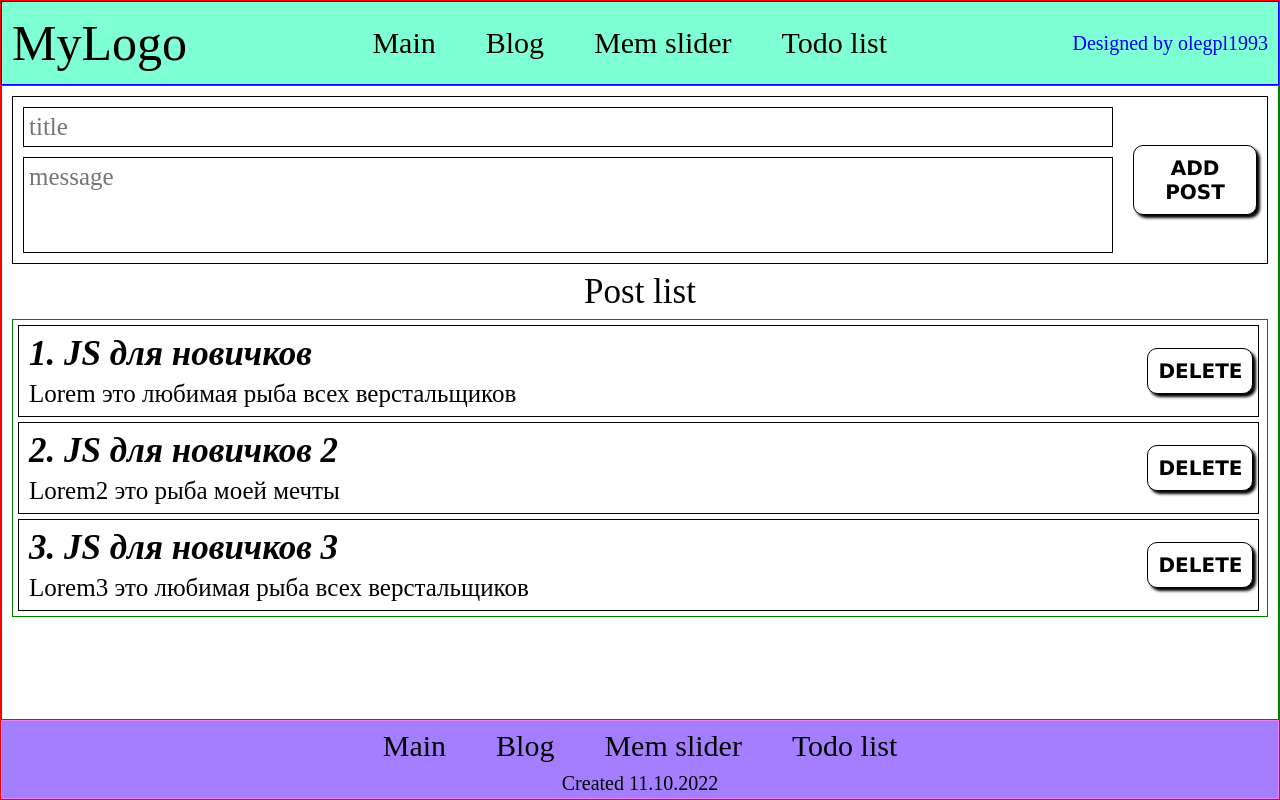
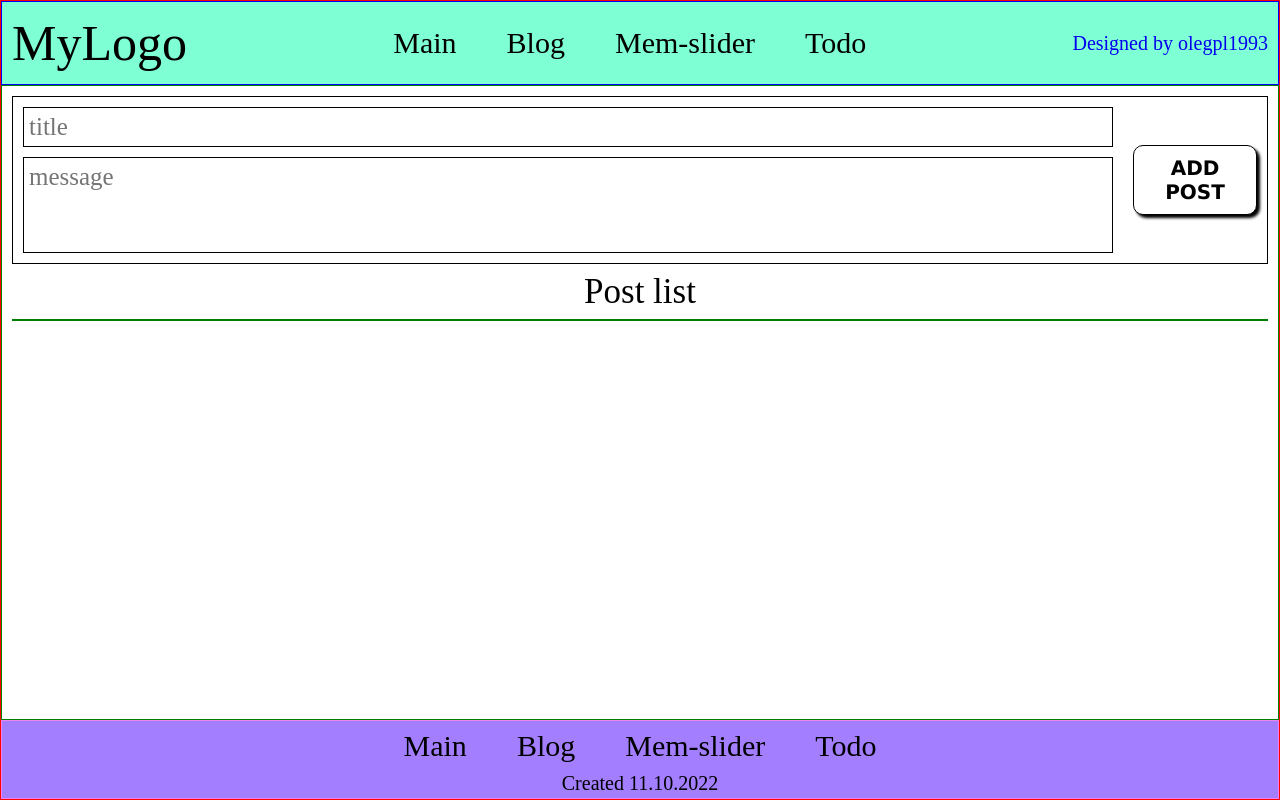
Before and after one commit to olegpl1993/my-react-app, a React (Create React App) app: page /blog in a window 1280 px wide. Built offline with nearby package versions, Linux system fonts and the light colour scheme.

Commit message:
feat: add function delete posts

```diff
--- a/src/modules/blog/Blog.js
+++ b/src/modules/blog/Blog.js
@@ -5,15 +5,16 @@ import PostForm from './postForm/PostForm'
 
 function Blog() {
   //массив для хранения постов
-  const [posts, setPosts] = useState([
-    { id: 1, title: 'JS для новичков', text: 'Lorem это любимая рыба всех верстальщиков' },
-    { id: 2, title: 'JS для новичков 2', text: 'Lorem2 это рыба моей мечты' },
-    { id: 3, title: 'JS для новичков 3', text: 'Lorem3 это любимая рыба всех верстальщиков' }
-  ])
+  const [posts, setPosts] = useState([])
 
-  //калбек достает пост из компонента
+  //калбек получает пост из компонента PostForm и добавляет в массив
   const createPost = (newPost) => {
-    setPosts([...posts, {...newPost, id: posts.length + 1}])
+    setPosts([...posts, { ...newPost, id: Date.now() }])
+  }
+
+  //калбек получает пост из компонента Post и удаляет его из массива
+  const removePost = (post) => {
+    setPosts(posts.filter(p => p.id !== post.id))
   }
 
   return (
@@ -21,7 +22,7 @@ function Blog() {
       <PostForm create={createPost} />
       <div className='blog__postList'>Post list</div>
       <div className="blog__postBox">
-        {posts.map((post) => <Post post={post} key={post.id} />)} {/* Цикл создает модули с постами*/}
+        {posts.map((post) => <Post post={post} key={post.id} remove={removePost} />)} {/* Цикл создает модули с постами*/}
       </div>
     </div>
   );
--- a/src/modules/blog/post/Post.js
+++ b/src/modules/blog/post/Post.js
@@ -1,13 +1,14 @@
 import './Post.css';
 
 function Post(props) {
+  const remove = () => { props.remove(props.post) } //достаем функцию удаления из пропса и передаем в нее пост
   return (
     <div className="post">
       <div className="post__col">
-        <div className="post__title">{props.post.id}. {props.post.title}</div>
+        <div className="post__title">{props.post.title}</div>
         <div className="post__text">{props.post.text}</div>
       </div>
-      <button className='post__button button'>Delete</button>
+      <button className='post__button button' onClick={remove}>Delete</button>
     </div>
   );
 }
--- a/src/modules/menu/Menu.js
+++ b/src/modules/menu/Menu.js
@@ -15,12 +15,12 @@ function Menu() {
         </li>
         <li>
           <Link to='/slider'>
-            Mem slider
+            Mem-slider
           </Link>
         </li>
         <li>
           <Link to='/todo'>
-            Todo list
+            Todo
           </Link>
         </li>
       </ul>
--- a/src/modules/todo/Todo.js
+++ b/src/modules/todo/Todo.js
@@ -3,7 +3,7 @@ import './Todo.css';
 function Todo() {
   return (
     <div className="todo">
-        TODO LIST
+        TODO
     </div>
   );
 }
```
